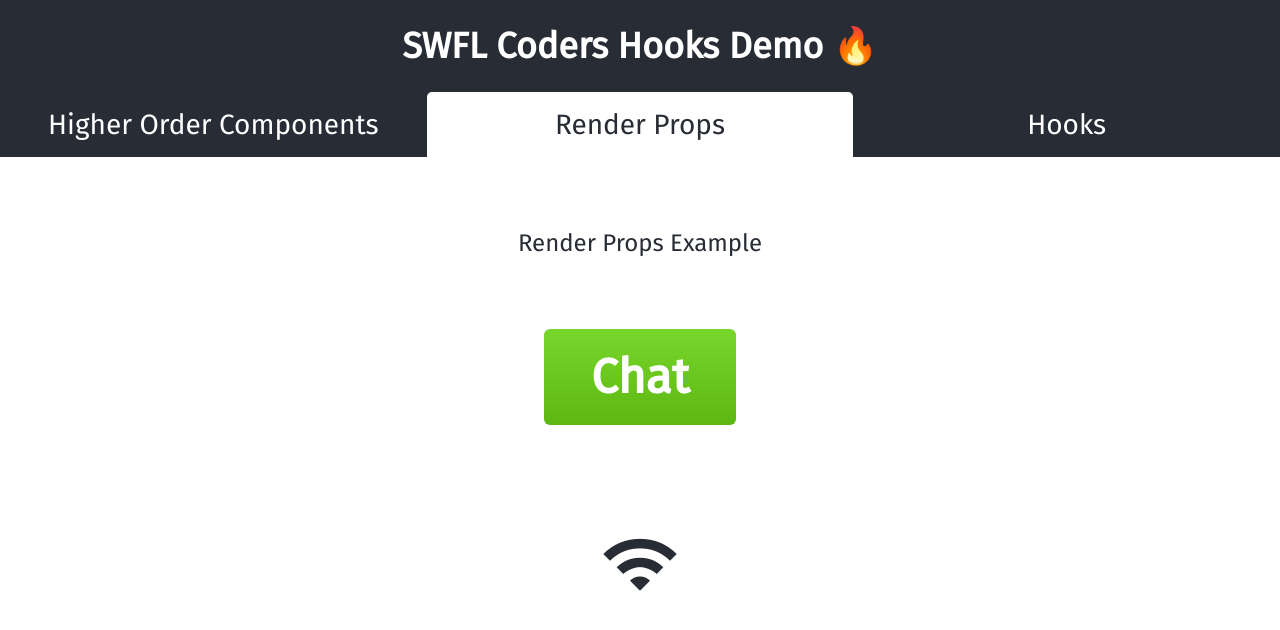
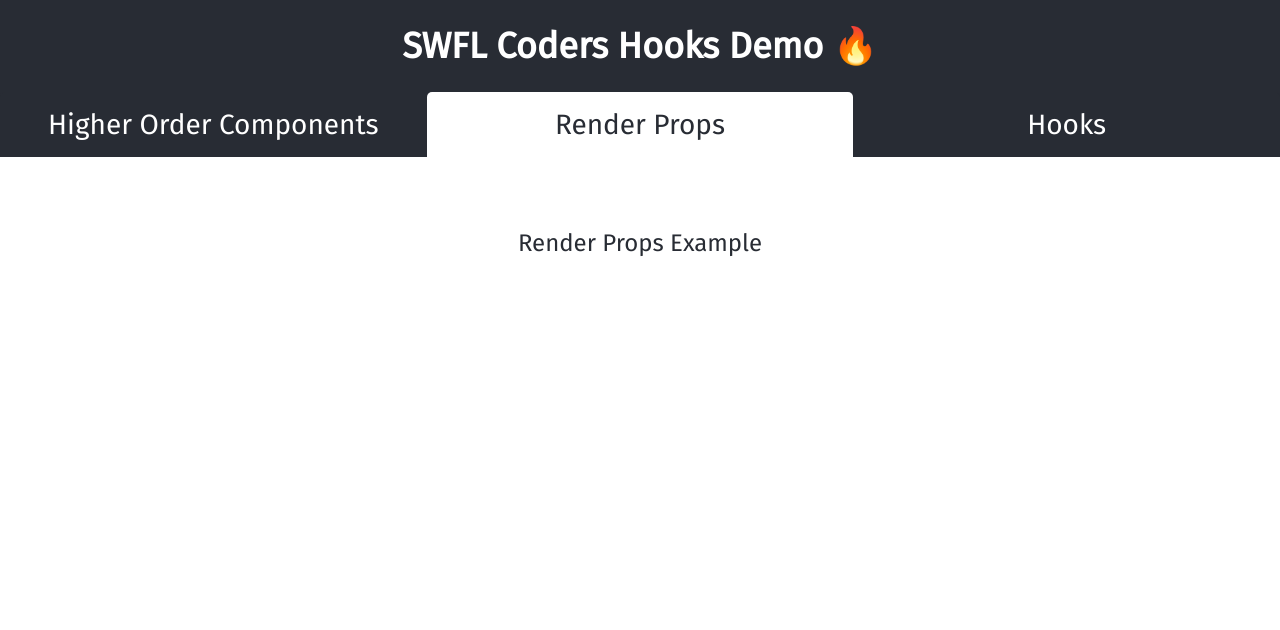
Before and after one commit to Casey1449/swfc-hooks-demo, a React (Create React App) app: page /RenderPropsExample in a window 1280 px wide. Shown: the top 630 px of the page. Built offline with nearby package versions, Linux system fonts and the light colour scheme.

Commit message:
starting place

```diff
--- a/src/pages/HocExample/withOnlineStatus.js
+++ b/src/cheatfile.js
@@ -39,4 +39,33 @@ function withOnlineStatus(WrappedComponent) {
   return withOnlineStatus;
 }
 
-export default withOnlineStatus;
+export withOnlineStatus;
+
+
+function useOnlineStatus() {
+  const initialStatus =
+    window &&
+    window.navigator !== 'undefined' &&
+    typeof window.navigator.onLine === 'boolean'
+      ? window.navigator.onLine
+      : true;
+
+  let [isOnline, setOnlineStatus] = useState(initialStatus);
+
+  const setOnline = () => setOnlineStatus(true);
+
+  const setOffline = () => setOnlineStatus(false);
+
+  useEffect(() => {
+    window.addEventListener('online', setOnline);
+    window.addEventListener('offline', setOffline);
+    return () => {
+      window.removeEventListener('online', setOnline);
+      window.removeEventListener('offline', setOffline);
+    };
+  }, []);
+
+  return isOnline;
+}
+
+export useOnlineStatus;
--- a/src/pages/HocExample/ChatButton.js
+++ b/src/pages/HocExample/ChatButton.js
@@ -1,17 +1,2 @@
 import React from 'react';
-import withOnlineStatus from './withOnlineStatus';
 import Button from '../components/Button';
-
-function ChatButton({ isOnline }) {
-  return (
-    <Button
-      disabled={!isOnline}
-      error={!isOnline}
-      errorText={'You must be online to use chat'}
-    >
-      Chat
-    </Button>
-  );
-}
-
-export default withOnlineStatus(ChatButton);
--- a/src/pages/HocExample/WifiIndicator.js
+++ b/src/pages/HocExample/WifiIndicator.js
@@ -1,8 +1,7 @@
 import React from 'react';
 import ToggleIcon from '../components/ToggleIcon';
-import withOnlineStatus from './withOnlineStatus';
 
-function WifiIndicator({ isOnline }) {
+export default function WifiIndicator({ isOnline }) {
   return (
     <ToggleIcon
       primary={'wifi'}
@@ -12,4 +11,3 @@ function WifiIndicator({ isOnline }) {
     />
   );
 }
-export default withOnlineStatus(WifiIndicator);
--- a/src/pages/HocExample/index.js
+++ b/src/pages/HocExample/index.js
@@ -1,13 +1,13 @@
 import React from 'react';
-import ChatButton from './ChatButton';
-import WifiIndicator from './WifiIndicator';
+// import ChatButton from './ChatButton';
+// import WifiIndicator from './WifiIndicator';
 
 export default function HocExample() {
   return (
     <div className={'centering_wrapper'}>
       <h2 className="header">Higher Order Components Example</h2>
-      <ChatButton />
-      <WifiIndicator />
+      {/* <ChatButton /> */}
+      {/* <WifiIndicator /> */}
     </div>
   );
 }
--- a/src/pages/HooksExample/ChatButton.js
+++ b/src/pages/HooksExample/ChatButton.js
@@ -1,9 +1,7 @@
 import React from 'react';
-import useOnlineStatus from './useOnlineStatus';
 import Button from '../components/Button';
 
 export default function ChatButton(props) {
-  const isOnline = useOnlineStatus();
   return (
     <Button
       disabled={!isOnline}
--- a/src/pages/HooksExample/WifiIndicator.js
+++ b/src/pages/HooksExample/WifiIndicator.js
@@ -1,11 +1,13 @@
 import React from 'react';
-import useOnlineStatus from './useOnlineStatus';
+import ToggleIcon from '../components/ToggleIcon';
 
-export default function WifiIcon() {
-  const isOnline = useOnlineStatus();
+export default function WifiIndicator({ isOnline }) {
   return (
-    <i className={`material-icons ${isOnline ? 'active' : 'inactive'}`}>
-      {isOnline ? 'wifi' : 'wifi_off'}
-    </i>
+    <ToggleIcon
+      primary={'wifi'}
+      alternate={'wifi_off'}
+      isPrimary={isOnline}
+      disableAlt
+    />
   );
 }
--- a/src/pages/HooksExample/useOnlineStatus.js
+++ /dev/null
@@ -1,29 +0,0 @@
-import React, { useState, useEffect } from 'react';
-
-function useOnlineStatus() {
-  const initialStatus =
-    window &&
-    window.navigator !== 'undefined' &&
-    typeof window.navigator.onLine === 'boolean'
-      ? window.navigator.onLine
-      : true;
-
-  let [isOnline, setOnlineStatus] = useState(initialStatus);
-
-  const setOnline = () => setOnlineStatus(true);
-
-  const setOffline = () => setOnlineStatus(false);
-
-  useEffect(() => {
-    window.addEventListener('online', setOnline);
-    window.addEventListener('offline', setOffline);
-    return () => {
-      window.removeEventListener('online', setOnline);
-      window.removeEventListener('offline', setOffline);
-    };
-  }, []);
-
-  return isOnline;
-}
-
-export default useOnlineStatus;
--- a/src/pages/RenderPropsExample/ChatButton.js
+++ b/src/pages/RenderPropsExample/ChatButton.js
@@ -1,19 +1,2 @@
 import React from 'react';
-import OnlineStatus from './OnlineStatus';
 import Button from '../components/Button';
-
-export default function ChatButton({ isOnline }) {
-  return (
-    <OnlineStatus
-      render={({ isOnline }) => (
-        <Button
-          disabled={!isOnline}
-          error={!isOnline}
-          errorText={'You must be online to use chat'}
-        >
-          Chat
-        </Button>
-      )}
-    />
-  );
-}
--- a/src/pages/RenderPropsExample/OnlineStatus.js
+++ b/src/pages/RenderPropsExample/OnlineStatus.js
@@ -1,36 +1 @@
 import { Component } from 'react';
-
-class OnlineStatus extends Component {
-  initialStatus =
-    window &&
-    window.navigator !== 'undefined' &&
-    typeof window.navigator.onLine === 'boolean'
-      ? window.navigator.onLine
-      : true;
-
-  state = {
-    isOnline: this.initialStatus,
-  };
-
-  setOnline = () => this.setState({ isOnline: true });
-
-  setOffline = () => this.setState({ isOnline: false });
-
-  componentDidMount() {
-    window.addEventListener('online', this.setOnline);
-    window.addEventListener('offline', this.setOffline);
-  }
-
-  componentWillUnmount() {
-    window.removeEventListener('online', this.setOnline);
-    window.removeEventListener('offline', this.setOffline);
-  }
-
-  render() {
-    return this.props.render({
-      isOnline: this.state.isOnline,
-    });
-  }
-}
-
-export default OnlineStatus;
--- a/src/pages/RenderPropsExample/WifiIndicator.js
+++ b/src/pages/RenderPropsExample/WifiIndicator.js
@@ -1,18 +1,13 @@
 import React from 'react';
 import ToggleIcon from '../components/ToggleIcon';
-import OnlineStatus from './OnlineStatus';
 
-export default function WifiIndicator(props) {
+export default function WifiIndicator({ isOnline }) {
   return (
-    <OnlineStatus
-      render={({ isOnline }) => (
-        <ToggleIcon
-          primary={'wifi'}
-          alternate={'wifi_off'}
-          isPrimary={isOnline}
-          disableAlt
-        />
-      )}
+    <ToggleIcon
+      primary={'wifi'}
+      alternate={'wifi_off'}
+      isPrimary={isOnline}
+      disableAlt
     />
   );
 }
--- a/src/pages/RenderPropsExample/index.js
+++ b/src/pages/RenderPropsExample/index.js
@@ -1,13 +1,13 @@
 import React from 'react';
-import ChatButton from './ChatButton';
-import WifiIndicator from './WifiIndicator';
+// import ChatButton from './ChatButton';
+// import WifiIndicator from './WifiIndicator';
 
 export default function RenderPropsExample() {
   return (
     <div className={'centering_wrapper'}>
       <h2 className="header">Render Props Example</h2>
-      <ChatButton />
-      <WifiIndicator />
+      {/* <ChatButton />
+      <WifiIndicator /> */}
     </div>
   );
 }
```
